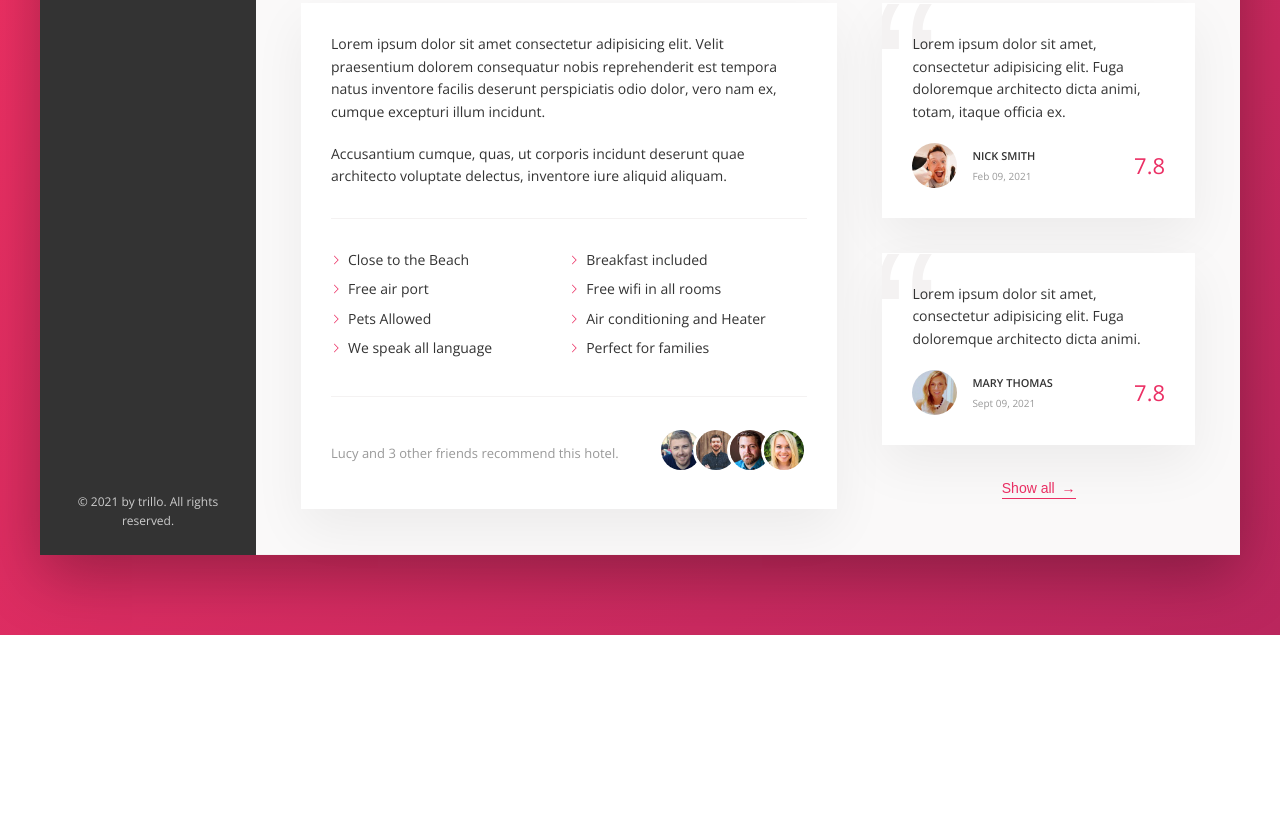
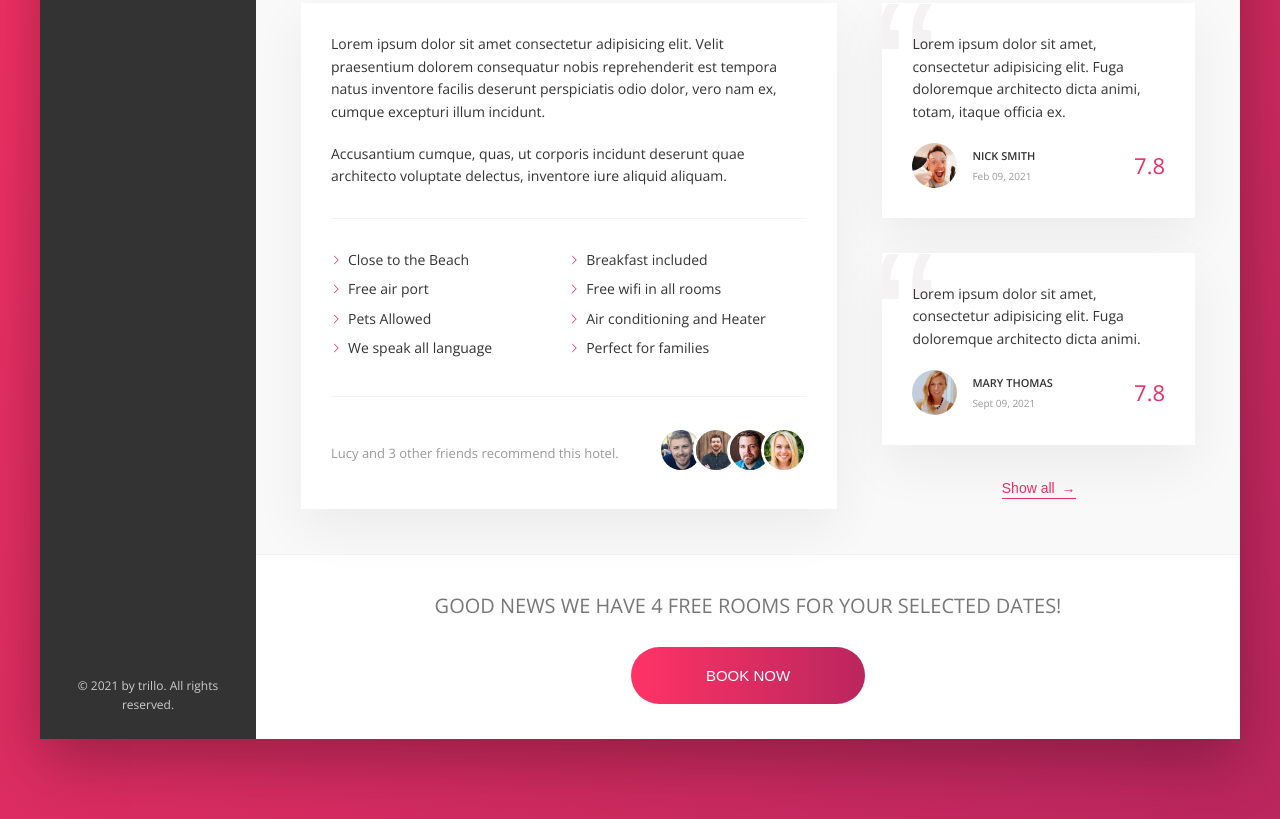
Before and after one commit to haris18896/Sass, a website: page 2-Trillo/index.html in a window 1280 px wide. Shown: the part 646-1465 px from the top of the page. Before the commit the page ends 1281 px from the top, so only its background shows below. Drawn offline with nearby package versions, Linux system fonts and the light colour scheme.

```diff
--- a/2-Trillo/index.html
+++ b/2-Trillo/index.html
@@ -202,6 +202,16 @@
                              <button class="btn__inline-2">Show all <span>&rarr;</span></button>
                         </div>
                     </div>
+                    <div class="cta">
+                        <h2 class="cta__book-now">
+                            Good News we have 4 free rooms for your selected dates!
+                        </h2>
+
+                        <button class="btn">
+                            <span class="btn__visible">Book Now</span>
+                            <span class="btn__invisible">Only 4 rooms left</span>
+                        </button>
+                    </div>
                 </main>
             </div>
             </div>
--- /dev/null
+++ b/2-Trillo/sass/components/_Button1.scss
@@ -0,0 +1,64 @@
+.btn{
+    font-size: 1.5rem;
+    font-weight: 300;
+    text-transform: uppercase;
+    border-radius: 100px;
+    -webkit-border-radius: 100px;
+    -moz-border-radius: 100px;
+    -ms-border-radius: 100px;
+    -o-border-radius: 100px;
+    border: none;
+
+    background-image: linear-gradient(to right, $color-Primary-light, $color-Primary-dark);
+    color: #fff;
+    position: relative;
+    overflow: hidden;
+
+    cursor: pointer;
+
+    & > *{
+        display: inline-block;
+        height: 100%;
+        width: 100%;
+        transition: all .2s;
+        -webkit-transition: all .2s;
+        -moz-transition: all .2s;
+        -ms-transition: all .2s;
+        -o-transition: all .2s;
+    }
+
+
+
+    &__visible{
+        padding: 2rem 7.5rem;
+    }
+
+    &__invisible{
+        position: absolute;
+        padding: 2rem 0;
+        left: 0;
+        top: -100%;
+}
+
+    &:hover{
+    background-image: linear-gradient(to left, $color-Primary-light, $color-Primary-dark);
+
+    }
+
+    &:hover &__visible{
+            transform: translateY(100%);
+            -webkit-transform: translateY(100%);
+            -moz-transform: translateY(100%);
+            -ms-transform: translateY(100%);
+            -o-transform: translateY(100%);
+}
+
+    &:hover &__invisible{
+            top: 0;
+        }
+    &:focus{
+        outline: none;
+        animation: pulsate 1s infinite;
+        -webkit-animation: pulsate 1s infinite;
+}
+}
--- a/2-Trillo/sass/components/_trilloComponent.scss
+++ b/2-Trillo/sass/components/_trilloComponent.scss
@@ -539,3 +539,20 @@
         -webkit-animation: pulsate 1s infinite;
 }
 }
+
+
+// CALL TO ACTION
+.cta{
+    padding: 3.5rem 0;
+    text-align: center;
+
+    &__book-now{
+        text-transform: uppercase;
+        color: $color-Grey-dark-2;
+        font-size: 2rem;
+        font-weight: 300;
+        margin-bottom: 2.5rem;
+    }
+
+
+}
--- a/2-Trillo/sass/main.scss
+++ b/2-Trillo/sass/main.scss
@@ -9,6 +9,8 @@
 
 @import "components/button";
 @import "components/trilloComponent";
+@import "components/Button1";
+
 
 
 @import "layout/footer";
```
Also changed, not shown: 2-Trillo/css/style.css.
